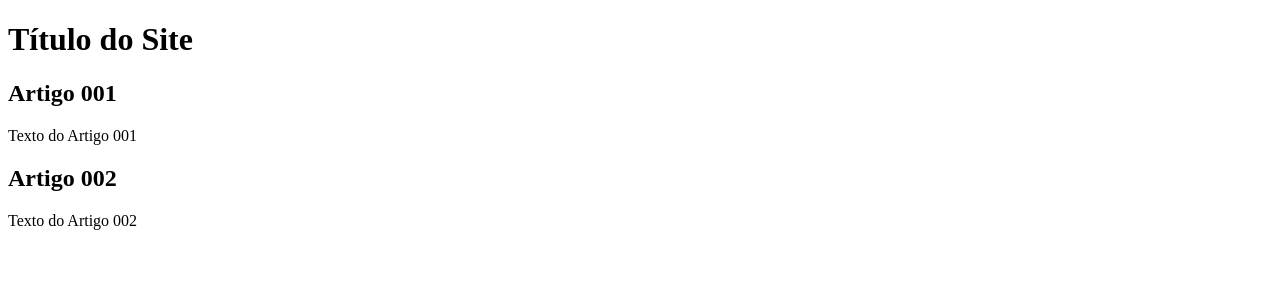
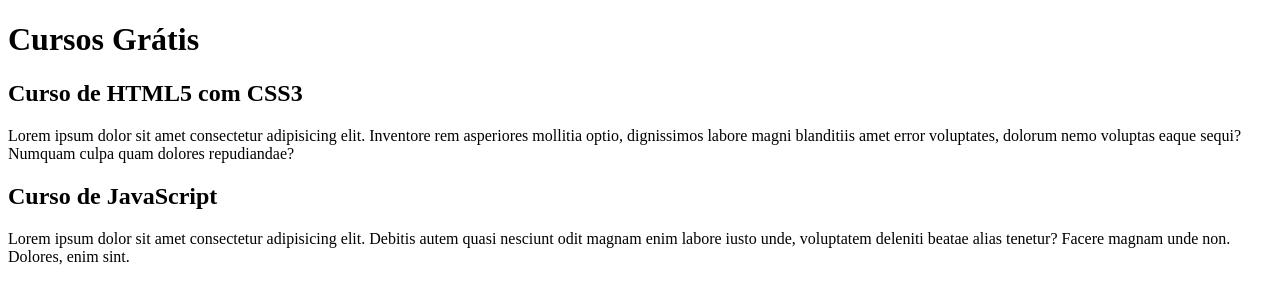
Before and after one commit to 1rueful/projeto-site, a plain HTML site: page index.html in a window 1280 px wide. Drawn offline with Linux system fonts and the light colour scheme.

Commit message:
conteudo

```diff
--- a/index.html
+++ b/index.html
@@ -9,15 +9,15 @@
 <body>
     <main>
         <header>
-            <h1>Título do Site</h1>
+            <h1>Cursos Grátis</h1>
         </header>
         <article>
-            <h2>Artigo 001</h2>
-            <p>Texto do Artigo 001</p>
+            <h2>Curso de HTML5 com CSS3</h2>
+            <p>Lorem ipsum dolor sit amet consectetur adipisicing elit. Inventore rem asperiores mollitia optio, dignissimos labore magni blanditiis amet error voluptates, dolorum nemo voluptas eaque sequi? Numquam culpa quam dolores repudiandae?</p>
         </article>
         <article>
-            <h2>Artigo 002</h2>
-            <p>Texto do Artigo 002</p>
+            <h2>Curso de JavaScript</h2>
+            <p>Lorem ipsum dolor sit amet consectetur adipisicing elit. Debitis autem quasi nesciunt odit magnam enim labore iusto unde, voluptatem deleniti beatae alias tenetur? Facere magnam unde non. Dolores, enim sint.</p>
         </article>
     </main>
 </body>
```
